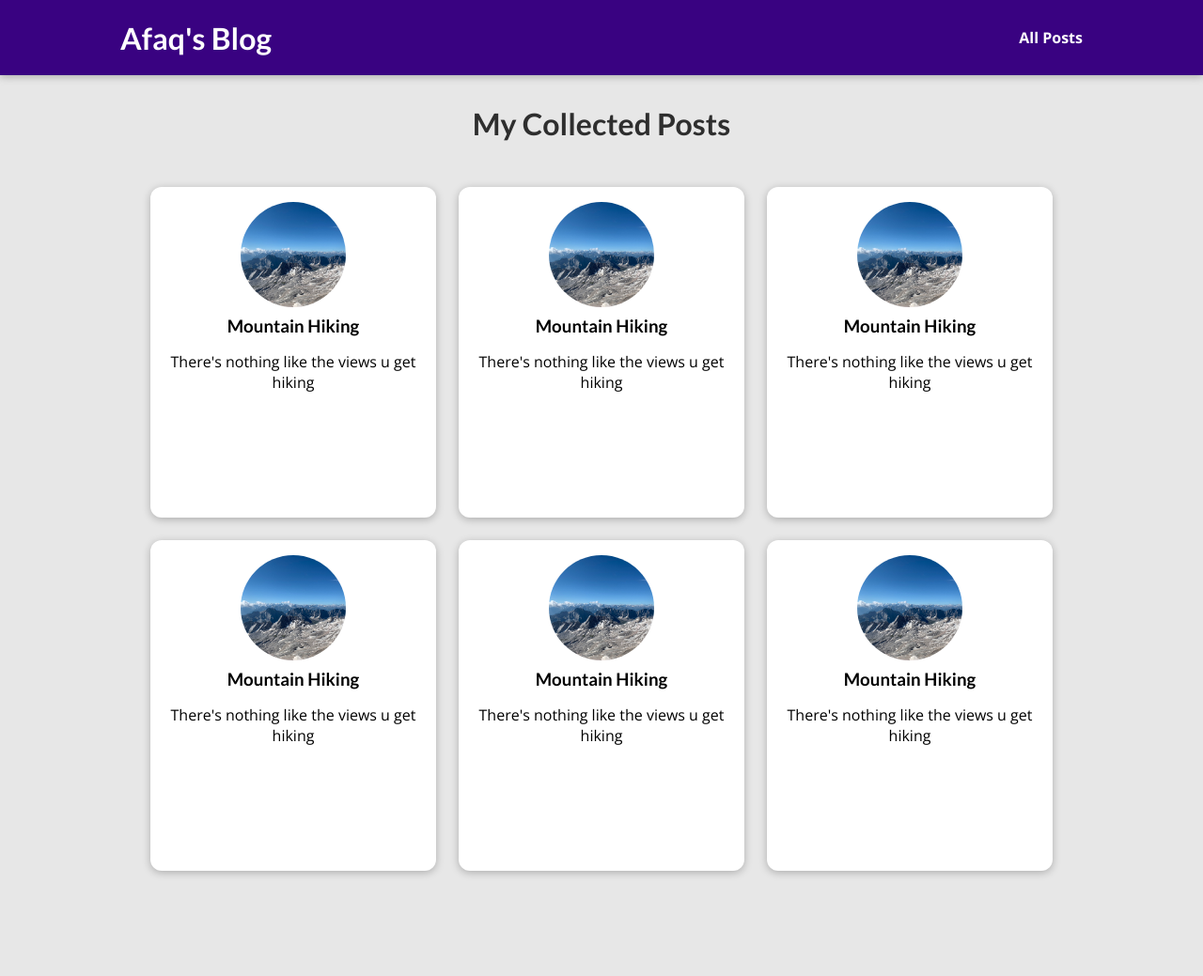
After one commit to Mohammadafaq318/Blog_Django, a Django app: template blog/templates/blog/all-posts.html in a window 1280 px wide. The commit adds this page. Shown: the whole page at 94% size. Run offline with Django 5.2, Linux system fonts and the light colour scheme; the template is opened without the code that fills it, so the values that code supplies are empty.

Commit message:
added all posts page

```diff
--- /dev/null
+++ b/blog/static/blog/all-posts.css
@@ -0,0 +1,43 @@
+body {
+    background-color: #e7e7e7;
+  }
+
+  #main-navigation {
+    background-color: #390281;
+    box-shadow: 0 2px 8px rgba(0, 0, 0, 0.25);
+  }
+
+  #all-posts {
+    margin: 7rem auto;
+    width: 90%;
+    max-width: 60rem;
+  }
+
+  #all-posts h2 {
+    text-align: center;
+    font-size: 2rem;
+    color: #2e2e2e;
+    margin: 3rem 0;
+  }
+
+  ul {
+    list-style: none;
+    margin: 0;
+    padding: 0;
+    display: grid;
+    grid-template-columns: repeat(auto-fill, minmax(17rem, 1fr));
+    gap: 1.5rem;
+  }
+
+  .post img {
+    width: 7rem;
+    height: 7rem;
+  }
+
+  .post a {
+    height: 22rem;
+    transform-origin: center;
+    box-shadow: 0 2px 8px rgba(0, 0, 0, 0.25);
+    border-radius: 12px;
+    background-color: white;
+  }
--- /dev/null
+++ b/blog/static/blog/includes/post.css
@@ -0,0 +1,43 @@
+.post {
+    display: flex;
+    flex-direction: column;
+    align-items: center;
+    text-align: center;
+  }
+
+  .post a {
+    text-decoration: none;
+    color: black;
+    transition: all 0.2s ease;
+    padding: 1rem;
+  }
+
+  .post a:hover,
+  .post a:active {
+    transform: scale(1.1);
+    background-color: #390281;
+    color: white;
+  }
+
+  .post img {
+    width: 5rem;
+    height: 5rem;
+    object-fit: cover;
+    border-radius: 50%;
+  }
+
+  .post h3 {
+    margin: 0.25rem 0;
+  }
+
+  .post time {
+    color: #666666;
+    margin: 0.25rem;
+    font-style: italic;
+    font-size: 0.85rem;
+  }
+
+  .post:hover time,
+  .post:active time {
+    color: white;
+  }
--- /dev/null
+++ b/blog/templates/blog/all-posts.html
@@ -0,0 +1,29 @@
+{% extends "base.html" %}
+{% load static %}
+
+
+{% block title%}
+All Posts
+{% endblock %}
+
+{% block css_files%}
+    <link rel="stylesheet" href="{% static "blog/includes/post.css" %}"/>
+    <link rel="stylesheet" href="{% static "blog/all-posts.css" %}"/>
+{% endblock %}
+
+
+{% block content%}
+
+    <section id="all-posts">
+        <h2> My Collected Posts </h2>
+
+        <ul>
+            {% include "blog/includes/post.html"%}
+            {% include "blog/includes/post.html"%}
+            {% include "blog/includes/post.html"%}
+            {% include "blog/includes/post.html"%}
+            {% include "blog/includes/post.html"%}
+            {% include "blog/includes/post.html"%}
+        </ul>
+    </section>
+{% endblock %}
--- /dev/null
+++ b/blog/templates/blog/includes/post.html
@@ -0,0 +1,13 @@
+{% load static %}
+
+<li>
+    <article class="post">
+        <a href="">
+            <img src="{%static "blog/images/mountains.jpg" %}" alt="Mountain Hiking"/>
+            <div class="post_content">
+                <h3>Mountain Hiking</h3>
+                <p>There's nothing like the views u get hiking</p>
+            </div>
+        </a>
+    </article>
+</li>
--- a/blog/views.py
+++ b/blog/views.py
@@ -7,7 +7,7 @@ def index(request):
      return render(request,"blog/index.html")
 
 def posts(request):
-     pass
+     return render(request,"blog/all-posts.html")
 
 def individual_post(request):
      pass
--- a/templates/base.html
+++ b/templates/base.html
@@ -10,6 +10,16 @@
     {% block css_files%}{% endblock %}
 </head>
 <body>
+    <header id="main-navigation">
+        <h1>
+            <a href="">Afaq's Blog</a>
+        </h1>
+
+        <nav>
+            <a href="">All Posts</a>
+        </nav>
+    </header>
+
     {% block content%}{% endblock %}
 </body>
 </html>
```
Also changed, not shown: blog/templates/blog/index.html (+2 -21 lines).
